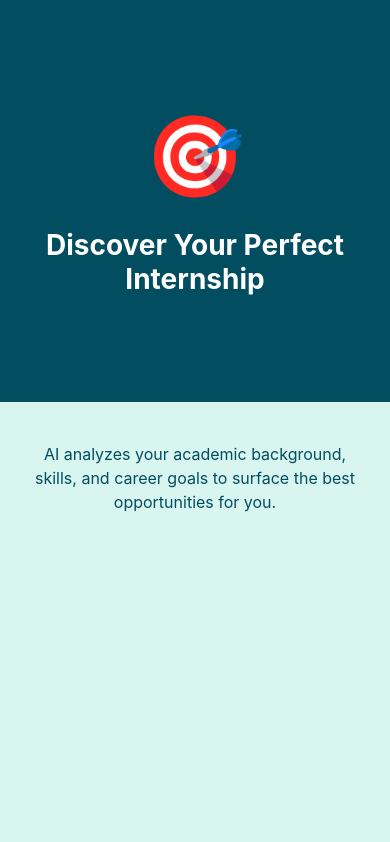
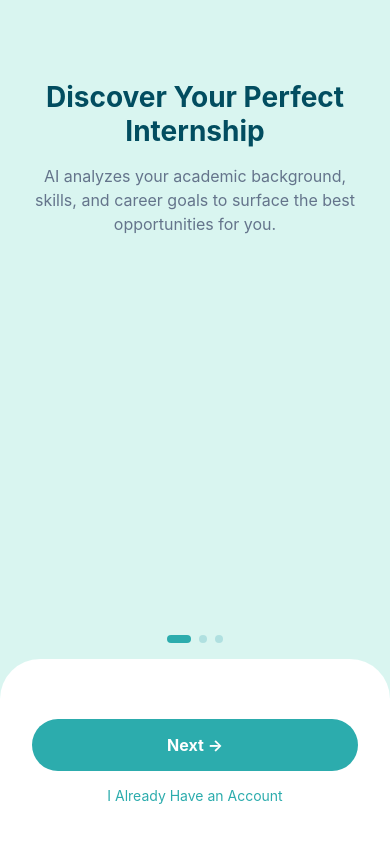
Before and after one commit to Cilla-anokye62/INTERNLINK-FRONTEND-, a React Native app: screen /WelcomeOnboarding in a window 390 px wide. Built offline with nearby package versions, Linux system fonts and the light colour scheme.

Commit message:
WelcomeOnboardingScreens created yet to customize

```diff
--- a/app/SplashScreen.tsx
+++ b/app/SplashScreen.tsx
@@ -15,30 +15,20 @@ export default function SplashScreen({ navigation }: any) {
     setProgress(prev => {
       if (prev >= 1) {
         clearInterval(interval);
-          if (prev >= 1) {
-  clearInterval(interval);
-  navigation.navigate('WelcomeOnboarding');
-  return 1;
-}
         return 1;
       }
       return prev + 0.05;
     });
   }, 100);
 
-    Animated.loop(
-      Animated.sequence([
-        Animated.timing(shineAnimation, {
-          toValue: 1,
-          duration: 1800,
-          useNativeDriver: true,
-        }),
-        Animated.delay(1200)
-      ])
-    ).start();
+  return () => clearInterval(interval);
+}, []);
 
-    return () => clearInterval(interval);
-  }, [shineAnimation]);
+useEffect(() => {
+  if (progress >= 1) {
+    navigation.navigate('WelcomeOnboarding');
+  }
+}, [progress]);
 
   const translateX = shineAnimation.interpolate({
     inputRange: [-1, 1],
--- a/app/WelcomeOnboardingScreen.tsx
+++ b/app/WelcomeOnboardingScreen.tsx
@@ -1,24 +1,22 @@
-import { View, Text, StyleSheet, FlatList, Dimensions, TouchableOpacity } from 'react-native';
+import { View, Text, StyleSheet, Dimensions, TouchableOpacity, Image } from 'react-native';
 import { useState, useRef } from 'react';
+import { FlatList } from 'react-native';
 
 const { width, height } = Dimensions.get('window');
 
 const slides = [
   {
     id: '1',
-    icon: '🎯',
     title: 'Discover Your Perfect Internship',
     description: 'AI analyzes your academic background, skills, and career goals to surface the best opportunities for you.',
   },
   {
     id: '2',
-    icon: '🤖',
     title: 'Personalized AI Match Scores',
     description: 'Every internship gets a percentage match score so you know exactly where your application stands out.',
   },
   {
     id: '3',
-    icon: '🚀',
     title: 'Track Every Application',
     description: 'From first click to final offer — stay organized and informed at every stage of your internship journey.',
   },
@@ -28,15 +26,20 @@ export default function WelcomeOnboardingScreen({ navigation }: any) {
   const [currentIndex, setCurrentIndex] = useState(0);
   const flatListRef = useRef<FlatList>(null);
 
-  const renderSlide = ({ item }: any) => (
+  const handleNext = () => {
+  if (currentIndex < slides.length - 1) {
+    const nextIndex = currentIndex + 1;
+    flatListRef.current?.scrollToOffset({ offset: nextIndex * width, animated: true });
+    setCurrentIndex(nextIndex);
+  } else {
+    navigation.navigate('RoleSelection');
+  }
+};
+
+ const renderSlide = ({ item }: any) => (
     <View style={styles.slide}>
-      <View style={styles.topSection}>
-        <Text style={styles.icon}>{item.icon}</Text>
-        <Text style={styles.title}>{item.title}</Text>
-      </View>
-      <View style={styles.bottomSection}>
-        <Text style={styles.description}>{item.description}</Text>
-      </View>
+      <Text style={styles.title}>{item.title}</Text>
+      <Text style={styles.description}>{item.description}</Text>
     </View>
   );
 
@@ -55,6 +58,31 @@ export default function WelcomeOnboardingScreen({ navigation }: any) {
           setCurrentIndex(index);
         }}
       />
+
+      {/* Dots */}
+      <View style={styles.dotsContainer}>
+        {slides.map((_, index) => (
+          <View
+            key={index}
+            style={[styles.dot, currentIndex === index && styles.activeDot]}
+          />
+        ))}
+      </View>
+
+      {/* Wave */}
+      <View style={styles.wave} />
+
+      {/* Button */}
+      <View style={styles.bottomContainer}>
+        <TouchableOpacity style={styles.button} onPress={handleNext}>
+          <Text style={styles.buttonText}>
+            {currentIndex === slides.length - 1 ? 'Get Started' : 'Next'} →
+          </Text>
+        </TouchableOpacity>
+        <TouchableOpacity onPress={() => navigation.navigate('RoleSelection')}>
+          <Text style={styles.loginText}>I Already Have an Account</Text>
+        </TouchableOpacity>
+      </View>
     </View>
   );
 }
@@ -66,37 +94,96 @@ const styles = StyleSheet.create({
   },
   slide: {
     width: width,
-    height: height,
+    alignItems: 'center',
+    paddingTop: 80,
+    paddingHorizontal: 32,
   },
-  topSection: {
-    flex: 1,
-    backgroundColor: '#024D60',
+  logoCard: {
+    backgroundColor: '#FFFFFF',
+    borderRadius: 20,
+    padding: 20,
     alignItems: 'center',
-    justifyContent: 'center',
-    paddingHorizontal: 24,
+    marginBottom: 48,
+    shadowColor: '#000',
+    shadowOffset: { width: 0, height: 4 },
+    shadowOpacity: 0.1,
+    shadowRadius: 12,
+    elevation: 4,
   },
-  bottomSection: {
-    flex: 1,
-    backgroundColor: '#D9F5F0',
-    alignItems: 'center',
-    justifyContent: 'flex-start',
-    paddingHorizontal: 24,
-    paddingTop: 40,
+  logo: {
+    width: 60,
+    height: 60,
+    resizeMode: 'contain',
   },
-  icon: {
-    fontSize: 80,
-    marginBottom: 24,
+  logoText: {
+    fontSize: 16,
+    fontWeight: 'bold',
+    marginTop: 8,
+  },
+  internText: {
+    color: '#050315',
+  },
+  linkText: {
+    color: '#2CACAD',
   },
   title: {
     fontSize: 28,
     fontWeight: 'bold',
-    color: '#FFFFFF',
+    color: '#024D60',
     textAlign: 'center',
+    marginBottom: 16,
   },
   description: {
     fontSize: 16,
-    color: '#024D60',
+    color: '#64748B',
     textAlign: 'center',
     lineHeight: 24,
   },
+  dotsContainer: {
+    flexDirection: 'row',
+    justifyContent: 'center',
+    marginBottom: 16,
+  },
+  dot: {
+    width: 8,
+    height: 8,
+    borderRadius: 4,
+    backgroundColor: '#B0E0E0',
+    marginHorizontal: 4,
+  },
+  activeDot: {
+    width: 24,
+    backgroundColor: '#2CACAD',
+    borderRadius: 4,
+  },
+  wave: {
+    height: 60,
+    backgroundColor: '#FFFFFF',
+    borderTopLeftRadius: 40,
+    borderTopRightRadius: 40,
+  },
+  bottomContainer: {
+    backgroundColor: '#FFFFFF',
+    paddingHorizontal: 32,
+    paddingBottom: 40,
+    alignItems: 'center',
+  },
+  button: {
+    backgroundColor: '#2CACAD',
+    borderRadius: 30,
+    paddingVertical: 16,
+    paddingHorizontal: 32,
+    width: '100%',
+    alignItems: 'center',
+    marginBottom: 16,
+  },
+  buttonText: {
+    color: '#FFFFFF',
+    fontSize: 16,
+    fontWeight: 'bold',
+  },
+  loginText: {
+    color: '#2CACAD',
+    fontSize: 14,
+  },
 });
```
Lines whose indentation alone changed are shown as unchanged.
